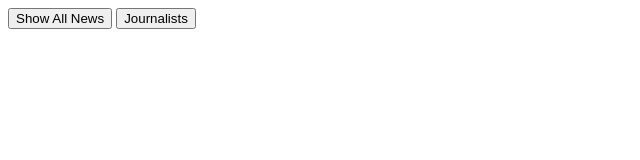
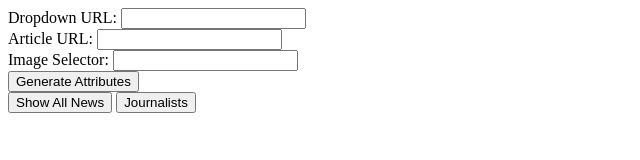
Before and after one commit to BitNo8/fetchfolio, a plain HTML site: page index.html in a window 1280 px wide. Shown: the whole page, without its empty margins (0-640 px from the left). Drawn offline with Linux system fonts and the light colour scheme.

Commit message:
Update index.html

```diff
--- a/index.html
+++ b/index.html
@@ -7,6 +7,18 @@
     <link rel="stylesheet" href="styles.css">
 </head>
 <body>
+    <label for="dropdown-url">Dropdown URL:</label>
+    <input type="text" id="dropdown-url">
+    <br>
+    <label for="article-url">Article URL:</label>
+    <input type="text" id="article-url">
+    <br>
+    <label for="image-selector">Image Selector:</label>
+    <input type="text" id="image-selector">
+    <br>
+    <button onclick="generateAttributes()">Generate Attributes</button>
+    <br>
+
     <button onclick="showAllArticles()" aria-label="Show All News" role="button">Show All News</button>
     <button onclick="toggleDropdown('journalists')" aria-label="Toggle Journalists" role="button">
         <span id="journalists-label">Journalists</span>
```
